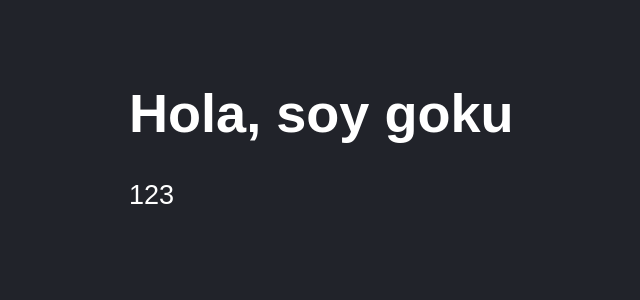
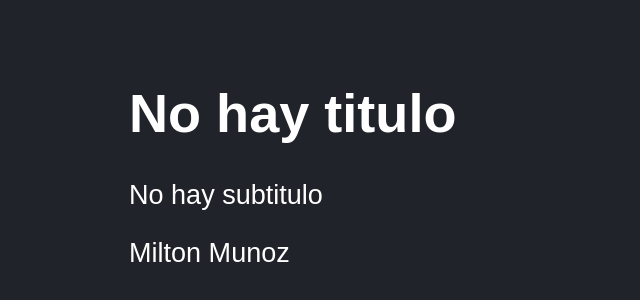
Before and after one commit to GenerationMilton/react-vite-init, a React (Vite) app: page / in a window 1280 px wide. Shown: the part 102-402 px from the top of the page, without its empty margins (19-659 px from the left). Built offline with nearby package versions, Linux system fonts and the light colour scheme.

Commit message:
default props

```diff
--- a/src/FirstApp.jsx
+++ b/src/FirstApp.jsx
@@ -18,7 +18,11 @@ const getResult  =(a,b)=>{
 
 //Fragmento agrupador de codigo jsx <> tienen un nodo padre
 //Por lo menos un nodo padre y devolver los elementos que se necesiten
-export const FirstApp = ({ title, subtitle }) => {
+export const FirstApp = ({
+    title,
+    subTitle,
+    name
+}) => {
 
     //console.log(props);
 
@@ -28,15 +32,22 @@ export const FirstApp = ({ title, subtitle }) => {
         {/* <h1>{getResult(5,5)}</h1> */}
         {/* <h1>Hola Mundo</h1> */}
         {/* <code>{ JSON.stringify(newMessage) }</code> */}
-        <p>{subtitle}</p>
+        <p>{subTitle}</p>
+        <p>{name}</p>
     </>
 
   )
 }
 
-FirstApp.PropTypes ={
+FirstApp.propTypes ={
     title: PropTypes.string.isRequired,
-    subtitle: PropTypes.number.isRequired,
+    subTitle: PropTypes.string,
+}
+//default props
+FirstApp.defaultProps ={
+    title:'No hay titulo',
+    subTitle:'No hay subtitulo',
+    name:'Milton Munoz'
 }
 
 // export default FirstApp
--- a/src/main.jsx
+++ b/src/main.jsx
@@ -8,6 +8,6 @@ import './styles.css';
 
 ReactDOM.createRoot( document.getElementById('root')).render(
     <React.StrictMode>
-        <FirstApp title="Hola, soy goku" subtitle={123} />
+        <FirstApp />
     </React.StrictMode>
 );
```
